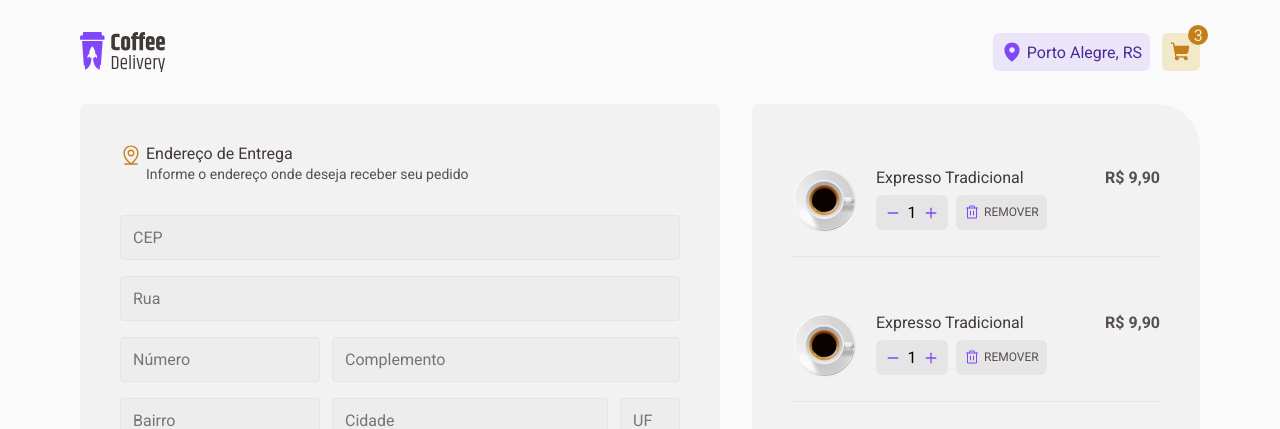
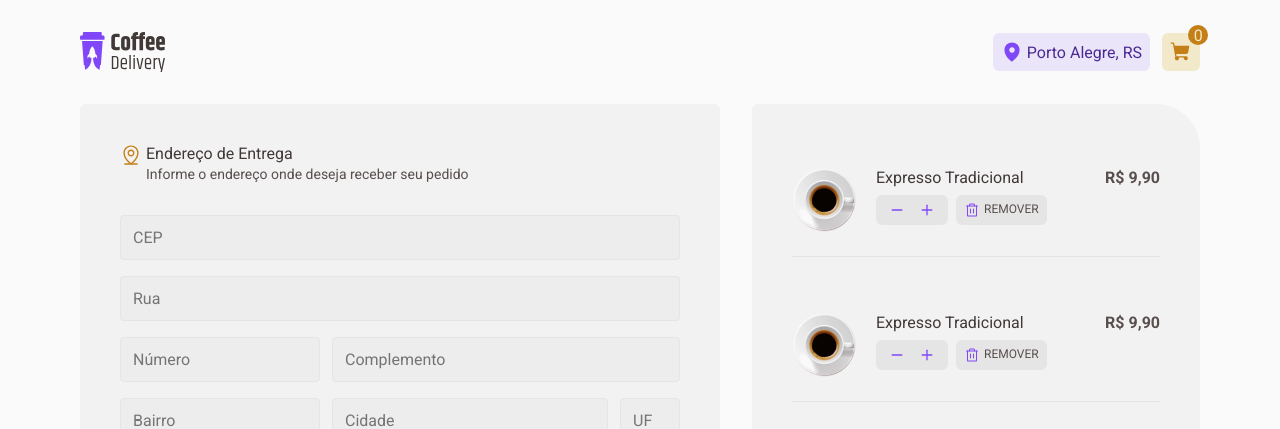
Before and after one commit to brunogallotte/coffe-delivery, a React (Vite) app: page /checkout in a window 1280 px wide. Shown: the top 429 px of the page. Built offline with nearby package versions, Linux system fonts and the light colour scheme; the HTML template or start-up script is replaced by a standard one.

Commit message:
Feat: add state counter in cards

```diff
--- a/src/App.tsx
+++ b/src/App.tsx
@@ -4,14 +4,25 @@ import { BrowserRouter } from "react-router-dom"
 import { defaultTheme } from "./styles/themes/default"
 import { GlobalStyle } from "./styles/global"
 import { Router } from "./Router"
+import { useState, createContext } from "react"
+import { CoffeProps } from "./@types/style"
+
+interface CartContextType {
+  cart: CoffeProps[] | undefined
+}
+
+export const CartContext = createContext({} as CartContextType)
 
 function App() {
+  const [cart, setCart] = useState<CoffeProps[]>([])
 
   return (
     <ThemeProvider theme={defaultTheme}>
-      <BrowserRouter>
-        <Router />
-      </BrowserRouter>
+      <CartContext.Provider value={{ cart }}>
+        <BrowserRouter>
+          <Router />
+        </BrowserRouter>
+      </CartContext.Provider>
       <GlobalStyle />
     </ThemeProvider>
   )
--- a/src/components/Counter/index.tsx
+++ b/src/components/Counter/index.tsx
@@ -3,15 +3,17 @@ import lessIcon from '../../assets/icons/menos.svg'
 import { CounterContainer } from './styles'
 
 interface CounterProps {
-    counter: number
+    quantityCounter: number
+    handleAddQuantityCounter: () => void
+    handleLessQuantityCounter: () => void
 }
 
-export function Counter({ counter }: CounterProps) {
+export function Counter({ quantityCounter, handleAddQuantityCounter, handleLessQuantityCounter }: CounterProps) {
     return(
         <CounterContainer className="counterBox">
-            <img src={lessIcon} />
-            {counter}
-            <img src={moreIcon} />
+            <img src={lessIcon} onClick={handleLessQuantityCounter} />
+            {quantityCounter}
+            <img src={moreIcon} onClick={handleAddQuantityCounter} />
         </CounterContainer>
     )
 }
--- a/src/components/Header/index.tsx
+++ b/src/components/Header/index.tsx
@@ -3,8 +3,12 @@ import { HeaderContainer, BoxInfo, CartInfo } from "./styles";
 import logoCoffe from '../../assets/images/LogoCoffe.svg'
 import iconMap from '../../assets/icons/IconMap.svg'
 import iconCart from '../../assets/icons/CartIcon.svg'
+import { useContext } from "react";
+import { CartContext } from "../../App";
 
 export function Header() {
+    const { cart } = useContext(CartContext)
+
     return(
         <HeaderContainer className="container">
             <img src={logoCoffe} />
@@ -13,7 +17,7 @@ export function Header() {
                 <CartInfo>
                     <img src={iconCart}>
                     </img>
-                    <span>3</span>
+                    <span>{cart?.length}</span>
                 </CartInfo>
             </div>
         </HeaderContainer>
--- a/src/components/Menu/components/Card/index.tsx
+++ b/src/components/Menu/components/Card/index.tsx
@@ -1,3 +1,5 @@
+import { useState } from 'react'
+
 import { CartContainer, CartFooter } from './styles'
 
 import cartIcon from '../../../../assets/icons/CartIcon2.svg'
@@ -6,7 +8,25 @@ import { CoffeProps } from '../../../../@types/style'
 import { Counter } from '../../../Counter'
 
 
-export function Card({ imgUrl, tag, title, description, price, quantity }: CoffeProps){
+export function Card({ imgUrl, tag, title, description, price }: CoffeProps){
+    const [quantityCounter, setQuantityCounter] = useState(0)
+
+    function handleAddQuantityCounter() {
+        const currentQuantity = quantityCounter
+        const updatedQuantity = currentQuantity + 1
+
+        setQuantityCounter(updatedQuantity)
+    }
+
+    function handleLessQuantityCounter() {
+        if (quantityCounter > 0) {
+            const currentQuantity = quantityCounter
+            const updatedQuantity = currentQuantity -1
+
+            setQuantityCounter(updatedQuantity)
+        }
+    }
+
     return(
         <CartContainer>
             <img className="coffeImg" src={imgUrl} />
@@ -20,7 +40,7 @@ export function Card({ imgUrl, tag, title, description, price, quantity }: Coffe
             <CartFooter>
                 <span className="price"><span className="reais">R$</span> {price}</span>
                 <div className="wrapper">
-                    <Counter counter={quantity} />
+                    <Counter quantityCounter={quantityCounter} handleAddQuantityCounter={handleAddQuantityCounter} handleLessQuantityCounter={handleLessQuantityCounter}/>
                     <img className="cartIcon" src={cartIcon} />
                 </div>
             </CartFooter>
--- a/src/components/Menu/index.tsx
+++ b/src/components/Menu/index.tsx
@@ -3,6 +3,7 @@ import { Card } from "./components/Card";
 import { MenuContainer, MenuGrid } from "./styles";
 
 export function Menu() {
+
     return(
         <MenuContainer className="container">
             <h2>Nossos cafés</h2>
```
